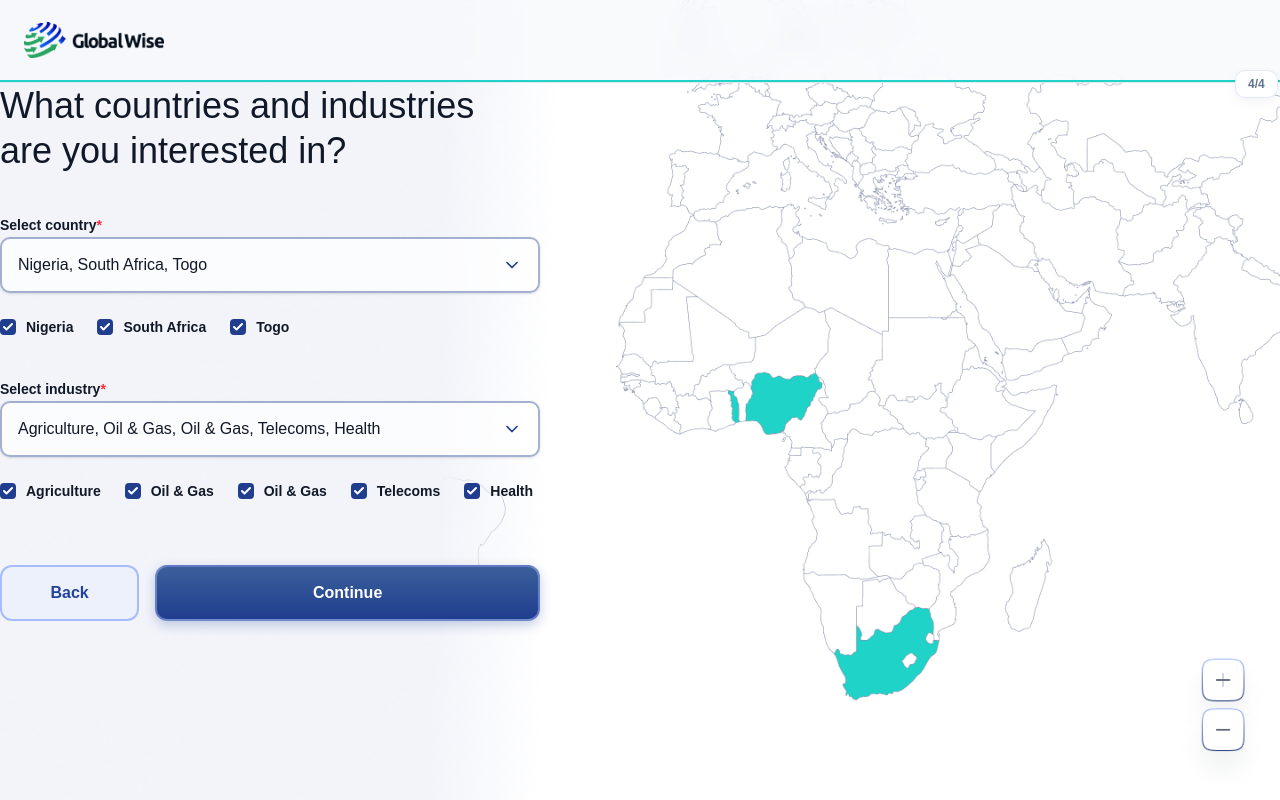
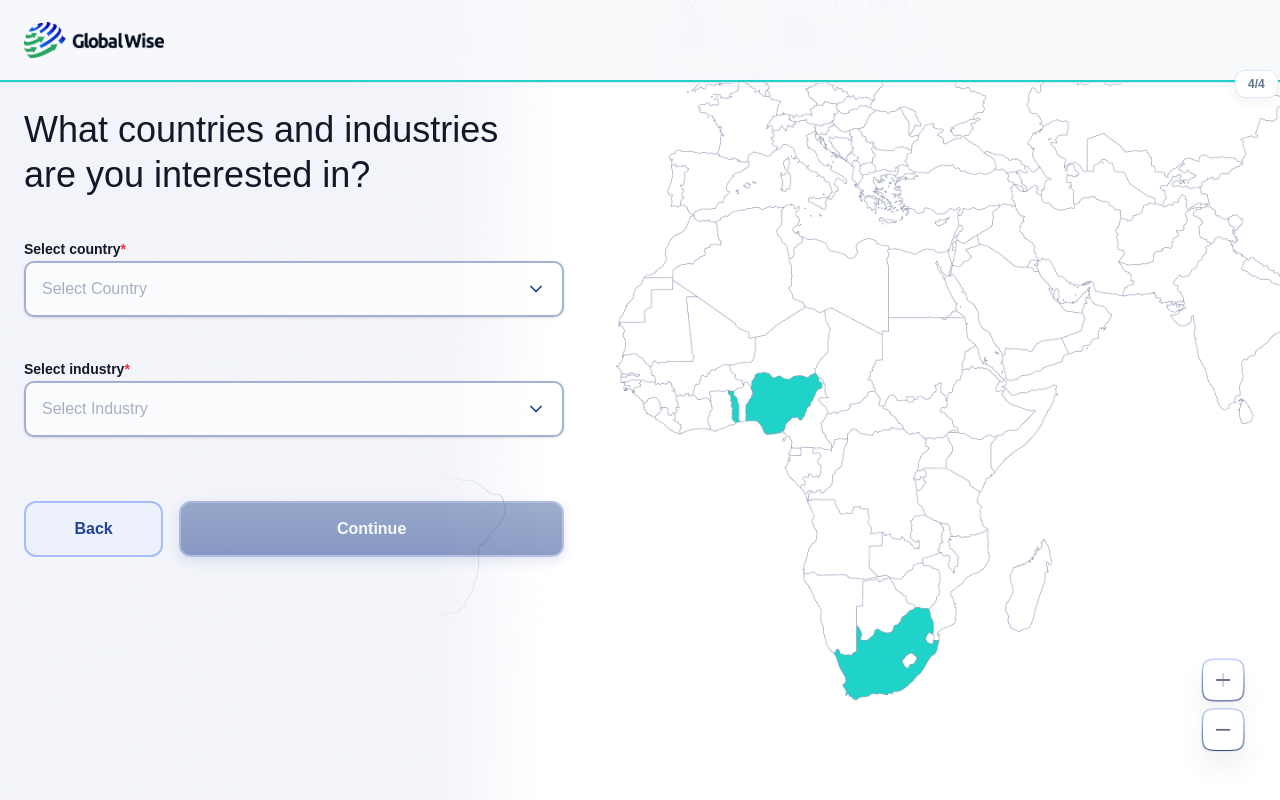
Before and after one commit to Nikhilporwal/ETK-AI-Dashboard, a Next.js app: page /user-interests in a window 1280 px wide. Built offline with nearby package versions, Linux system fonts and the light colour scheme; a web font is replaced by a local one.

Commit message:
Dropdown fixed

```diff
--- a/app/(main)/market-entry-model/page.tsx
+++ b/app/(main)/company-intentions/page.tsx
@@ -8,16 +8,11 @@ import { Checkbox } from "@/components/ui/checkbox";
 
 const options = [
   "Trade Opportunities (D2C & B2C)",
-  "Trade Opportunities (D2C & B2C)",
-  "JV partnerships",
-  "JV partnerships",
-  "JV partnerships",
+  "JV Partnerships",
   "One-off Project",
-  "One-off Project",
-  "Licensing/Franchising",
-  "Licensing/Franchising",
-  "Licensing/Franchising",
-  "Investment/Equity",
+  "Licensing / Franchising",
+  "Investment / Equity",
+  "Subsidiary / Branch set1-up",
 ];
 
 export default function MarketEntryModelPage() {
@@ -33,7 +28,7 @@ export default function MarketEntryModelPage() {
   };
 
   return (
-    <div className="w-full max-w-2xl mx-auto space-y-12">
+    <div className="w-full max-w-2xl mx-auto space-y-12 py-4">
       <div className="space-y-4 text-center sm:text-left">
         <h1 className="text-3xl font-medium text-[#111827]">
           Select a market entry model
--- a/app/(main)/user-interests/page.tsx
+++ b/app/(main)/user-interests/page.tsx
@@ -7,50 +7,63 @@ import { Checkbox } from "@/components/ui/checkbox";
 import { MultiSelect } from "@/components/ui/multi-select";
 
 const countryOptions = [
-  { id: "nigeria", label: "Nigeria" },
-  { id: "south-africa", label: "South Africa" },
-  { id: "togo", label: "Togo" },
+  { id: "Algeria", label: "Algeria" },
+  { id: "Angola", label: "Angola" },
+  { id: "Botswana", label: "Botswana" },
+  { id: "Cameroon", label: "Cameroon" },
+  { id: "Côte d'Ivoire", label: "Côte d'Ivoire" },
+  { id: "Egypt", label: "Egypt" },
+  { id: "Ethiopia", label: "Ethiopia" },
+  { id: "Ghana", label: "Ghana" },
+  { id: "Kenya", label: "Kenya" },
+  { id: "Libya", label: "Libya" },
+  { id: "Madagascar", label: "Madagascar" },
+  { id: "Mali", label: "Mali" },
+  { id: "Mauritius", label: "Mauritius" },
+  { id: "Morocco", label: "Morocco" },
+  { id: "Mozambique", label: "Mozambique" },
+  { id: "Namibia", label: "Namibia" },
+  { id: "Nigeria", label: "Nigeria" },
+  { id: "Rwanda", label: "Rwanda" },
+  { id: "Senegal", label: "Senegal" },
+  { id: "South Africa", label: "South Africa" },
+  { id: "Sudan", label: "Sudan" },
+  { id: "Tanzania", label: "Tanzania" },
+  { id: "Tunisia", label: "Tunisia" },
+  { id: "Uganda", label: "Uganda" },
+  { id: "Zimbabwe", label: "Zimbabwe" },
 ];
 
 const industryOptions = [
-  { id: "agriculture", label: "Agriculture" },
-  { id: "oil-gas-1", label: "Oil & Gas" },
-  { id: "oil-gas-2", label: "Oil & Gas" },
-  { id: "telecoms", label: "Telecoms" },
-  { id: "health", label: "Health" },
+  { id: "Agriculture", label: "Agriculture" },
+  { id: "Energy", label: "Energy" },
+  { id: "FMCG", label: "FMCG" },
+  { id: "Financial", label: "Financial" },
+  { id: "Generic", label: "Generic" },
+  { id: "Health & Pharma", label: "Health & Pharma" },
+  { id: "Service", label: "Service" },
+  { id: "Technology", label: "Technology" },
 ];
 
 export default function UserInterestsPage() {
   const router = useRouter();
+  const [selectedCountries, setSelectedCountries] = useState<string[]>([]);
+  const [selectedIndustries, setSelectedIndustries] = useState<string[]>([]);
 
-  // Default selections matching the mockup
-  const [selectedCountries, setSelectedCountries] = useState<string[]>([
-    "nigeria",
-    "south-africa",
-    "togo",
-  ]);
-  const [selectedIndustries, setSelectedIndustries] = useState<string[]>([
-    "agriculture",
-    "oil-gas-1",
-    "oil-gas-2",
-    "telecoms",
-    "health",
-  ]);
+  // const toggleCountry = (id: string) => {
+  //   setSelectedCountries((prev) =>
+  //     prev.includes(id) ? prev.filter((c) => c !== id) : [...prev, id],
+  //   );
+  // };
 
-  const toggleCountry = (id: string) => {
-    setSelectedCountries((prev) =>
-      prev.includes(id) ? prev.filter((c) => c !== id) : [...prev, id],
-    );
-  };
-
-  const toggleIndustry = (id: string) => {
-    setSelectedIndustries((prev) =>
-      prev.includes(id) ? prev.filter((i) => i !== id) : [...prev, id],
-    );
-  };
+  // const toggleIndustry = (id: string) => {
+  //   setSelectedIndustries((prev) =>
+  //     prev.includes(id) ? prev.filter((i) => i !== id) : [...prev, id],
+  //   );
+  // };
 
   return (
-    <div className="relative w-full user-interest-identifier">
+    <div className="relative w-full user-interest-identifier p-6">
       {/* Main Content Area - Aligned to Left */}
       <div className="w-full max-w-[540px] space-y-10 animate-in fade-in slide-in-from-left-6 duration-700">
         <h1 className="text-4xl font-medium text-[#111827] leading-tight">
@@ -72,7 +85,7 @@ export default function UserInterestsPage() {
               placeholder="Select Country"
             />
 
-            {selectedCountries.length > 0 && (
+            {/* {selectedCountries.length > 0 && (
               <div className="flex flex-wrap gap-x-6 gap-y-4 pt-2">
                 {countryOptions
                   .filter((country) => selectedCountries.includes(country.id))
@@ -95,7 +108,7 @@ export default function UserInterestsPage() {
                     </div>
                   ))}
               </div>
-            )}
+            )} */}
           </div>
 
           {/* Industry Selection */}
@@ -110,7 +123,7 @@ export default function UserInterestsPage() {
               placeholder="Select Industry"
             />
 
-            {selectedIndustries.length > 0 && (
+            {/* {selectedIndustries.length > 0 && (
               <div className="flex flex-wrap gap-x-6 gap-y-4 pt-2">
                 {industryOptions
                   .filter((industry) =>
@@ -135,7 +148,7 @@ export default function UserInterestsPage() {
                     </div>
                   ))}
               </div>
-            )}
+            )} */}
           </div>
         </div>
 
--- a/components/layout/main-header.tsx
+++ b/components/layout/main-header.tsx
@@ -7,7 +7,7 @@ import { usePathname } from "next/navigation";
 // Centralized step configuration
 const stepConfigs: Record<string, { step: number; total: number }> = {
   //   "/signup": { step: 1, total: 4 },
-  "/market-entry-model": { step: 2, total: 4 },
+  "/company-intentions": { step: 2, total: 4 },
   "/company-details": { step: 3, total: 4 },
   "/user-interests": { step: 4, total: 4 },
 
--- a/components/ui/multi-select.tsx
+++ b/components/ui/multi-select.tsx
@@ -1,94 +1,156 @@
-"use client"
+"use client";
 
-import { ChevronDown } from "lucide-react"
-import { cn } from "@/lib/utils"
-import { Checkbox } from "@/components/ui/checkbox"
-import { useEffect, useRef, useState } from "react"
+import { ChevronDown } from "lucide-react";
+import { cn } from "@/lib/utils";
+import { Checkbox } from "@/components/ui/checkbox";
+import { useEffect, useRef, useState } from "react";
 
 export interface Option {
-    id: string
-    label: string
+  id: string;
+  label: string;
 }
 
 interface MultiSelectProps {
-    options: Option[]
-    selected: string[]
-    onChange: (selected: string[]) => void
-    placeholder?: string
-    className?: string
+  options: Option[];
+  selected: string[];
+  onChange: (selected: string[]) => void;
+  placeholder?: string;
+  className?: string;
 }
+
+const ALL_ID = "__all__";
 
 export function MultiSelect({
   options,
   selected,
   onChange,
   placeholder = "Select options",
-    className
+  className,
 }: MultiSelectProps) {
-    const [isOpen, setIsOpen] = useState(false)
-    const containerRef = useRef<HTMLDivElement>(null)
+  const [isOpen, setIsOpen] = useState(false);
+  const containerRef = useRef<HTMLDivElement>(null);
+  const dropdownRef = useRef<HTMLDivElement>(null);
+
+  // Position logic: Calculate purely via DOM when opening
+  useEffect(() => {
+    if (isOpen && containerRef.current && dropdownRef.current) {
+      const rect = containerRef.current.getBoundingClientRect();
+      const dropdownHeight = dropdownRef.current.offsetHeight || 260;
+      const spaceBelow = window.innerHeight - rect.bottom;
+
+      if (spaceBelow < dropdownHeight && rect.top > dropdownHeight) {
+        // Force dropdown to show ABOVE
+        dropdownRef.current.style.bottom = "100%";
+        dropdownRef.current.style.top = "auto";
+        dropdownRef.current.style.marginBottom = "8px";
+        dropdownRef.current.style.marginTop = "0px";
+      } else {
+        // Force dropdown to show BELOW
+        dropdownRef.current.style.top = "100%";
+        dropdownRef.current.style.bottom = "auto";
+        dropdownRef.current.style.marginTop = "8px";
+        dropdownRef.current.style.marginBottom = "0px";
+      }
+    }
+  }, [isOpen]);
 
   useEffect(() => {
     const handleOutsideClick = (e: MouseEvent) => {
-            if (containerRef.current && !containerRef.current.contains(e.target as Node)) {
-                setIsOpen(false)
+      if (
+        containerRef.current &&
+        !containerRef.current.contains(e.target as Node)
+      ) {
+        setIsOpen(false);
       }
-        }
-        document.addEventListener("mousedown", handleOutsideClick)
-        return () => document.removeEventListener("mousedown", handleOutsideClick)
-    }, [])
+    };
+    document.addEventListener("mousedown", handleOutsideClick);
+    return () => document.removeEventListener("mousedown", handleOutsideClick);
+  }, []);
 
   const toggleOption = (id: string, e?: React.MouseEvent) => {
     if (e) {
-            e.preventDefault()
-            e.stopPropagation()
+      e.preventDefault();
+      e.stopPropagation();
     }
-        const isSelected = selected.includes(id)
-        if (isSelected) {
-            onChange(selected.filter((item) => item !== id))
-        } else {
-            onChange([...selected, id])
+    if (id === ALL_ID) {
+      onChange(
+        selected.length === options.length ? [] : options.map((opt) => opt.id),
+      );
+      return;
     }
-    }
+    onChange(
+      selected.includes(id)
+        ? selected.filter((i) => i !== id)
+        : [...selected, id],
+    );
+  };
 
   return (
     <div ref={containerRef} className={cn("relative w-full", className)}>
       <div
         onClick={() => setIsOpen(!isOpen)}
-                className="flex h-14 w-full items-center justify-between rounded-lg border-2 border-[#203D8E]/40 bg-white/70 px-4 text-base ring-offset-white transition-all hover:border-[#203D8E] shadow-sm cursor-pointer"
+        className="flex h-14 w-full items-center justify-between rounded-lg border-2 border-[#203D8E]/40 bg-white/70 px-4 text-base transition-all hover:border-[#203D8E] shadow-sm cursor-pointer"
       >
-                <span className={selected.length === 0 ? "text-[#A8AFC3]" : "text-[#111827]"}>
+        <span
+          className={cn(
+            "truncate min-w-0 block",
+            selected.length === 0 ? "text-[#A8AFC3]" : "text-[#111827]",
+          )}
+        >
           {selected.length === 0
             ? placeholder
+            : selected.length === options.length
+              ? "All selected"
               : options
                   .filter((opt) => selected.includes(opt.id))
                   .map((opt) => opt.label)
                   .join(", ")}
         </span>
-                <ChevronDown className={cn("h-5 w-5 text-[#203D8E] transition-transform", isOpen && "rotate-180")} />
+        <ChevronDown
+          className={cn(
+            "h-5 w-5 text-[#203D8E] transition-transform",
+            isOpen && "rotate-180",
+          )}
+        />
       </div>
 
+      {/* Dropdown with absolute positioning handled via Ref */}
       {isOpen && (
-                <div className="absolute z-10 w-full mt-2 rounded-md border-2 border-[#203D8E]/20 bg-white shadow-lg py-2 max-h-60 overflow-y-auto animate-in fade-in zoom-in-95 duration-200">
-                    {options.length === 0 ? (
-                        <div className="px-4 py-2 text-sm text-[#A8AFC3]">No options found.</div>
-                    ) : (
-                        options.map((option) => (
+        <div
+          ref={dropdownRef}
+          className="absolute z-50 w-full rounded-md border-2 border-[#203D8E]/20 bg-white shadow-lg py-2 max-h-60 overflow-y-auto"
+          style={{ top: "100%", marginTop: "8px" }} // Default initial position
+        >
+          <div
+            onClick={(e) => toggleOption(ALL_ID, e)}
+            className="flex items-center space-x-2.5 px-4 py-3 hover:bg-slate-50 cursor-pointer border-b"
+          >
+            <Checkbox
+              checked={selected.length === options.length}
+              className="pointer-events-none"
+            />
+            <span className="text-sm font-semibold text-[#111827]">
+              Select All
+            </span>
+          </div>
+
+          {options.map((option) => (
             <div
               key={option.id}
               onClick={(e) => toggleOption(option.id, e)}
-                                className="flex items-center space-x-2.5 px-4 py-3 hover:bg-slate-50 cursor-pointer transition-colors"
+              className="flex items-center space-x-2.5 px-4 py-3 hover:bg-slate-50 cursor-pointer"
             >
               <Checkbox
                 checked={selected.includes(option.id)}
-                                    className="pointer-events-none" // prevent double firing
+                className="pointer-events-none"
               />
-                                <span className="text-sm font-semibold text-[#111827]">{option.label}</span>
+              <span className="text-sm font-semibold text-[#111827]">
+                {option.label}
+              </span>
             </div>
-                        ))
-                    )}
+          ))}
         </div>
       )}
     </div>
-    )
+  );
 }
```
Also changed, not shown: actions/auth.actions.ts (+17 -17 lines), app/(auth)/login/page.tsx (+8 -8 lines), app/(auth)/signup/page.tsx (+1 -17 lines), app/(main)/company-details/page.tsx (+3 -9 lines), app/page.tsx (+9 -7 lines). Lines whose indentation alone changed are shown as unchanged.
